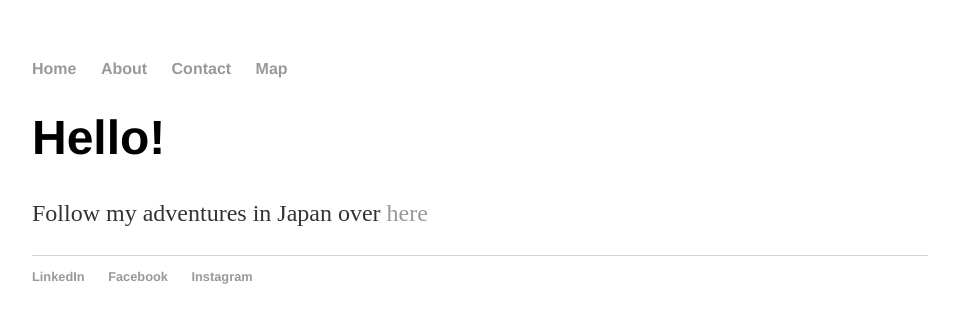
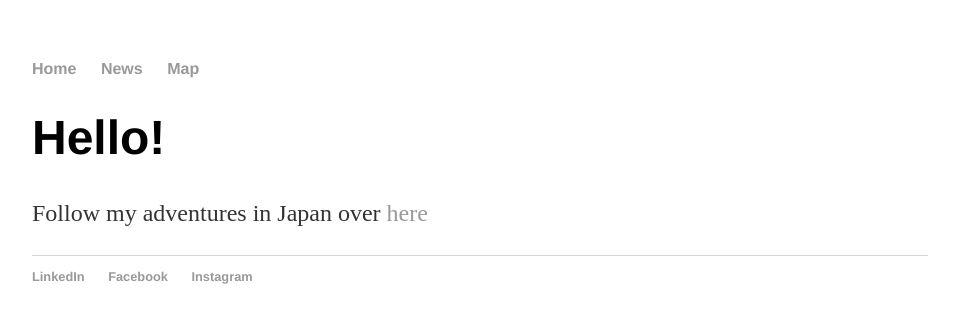
Before and after one commit to spioupiou/spioupiou.github.io, a Jekyll site: the page built from index.html, in a window 1280 px wide. Shown: the top 323 px of the page, without its empty margins (160-1119 px from the left). Built offline with Jekyll 4.4.1, drawn with Linux system fonts in a browser that asks for light colours.

Commit message:
Update default.html

```diff
--- a/_layouts/default.html
+++ b/_layouts/default.html
@@ -9,8 +9,7 @@
 			<nav>
 	    		<ul>
 	        		<li><a href="/">Home</a></li>
-		        	<li><a href="/about">About</a></li>
-	        		<li><a href="/contact">Contact</a></li>
+				<li><a href="/news">News</a></li>
 				<li><a href="/map">Map</a></li>
 	    		</ul>
 			</nav>
```
